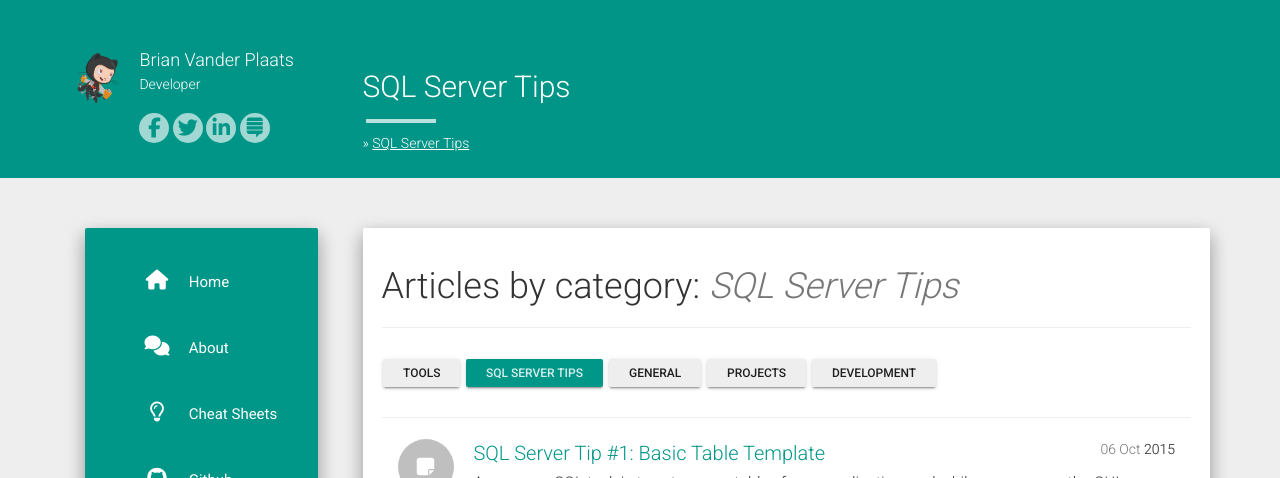
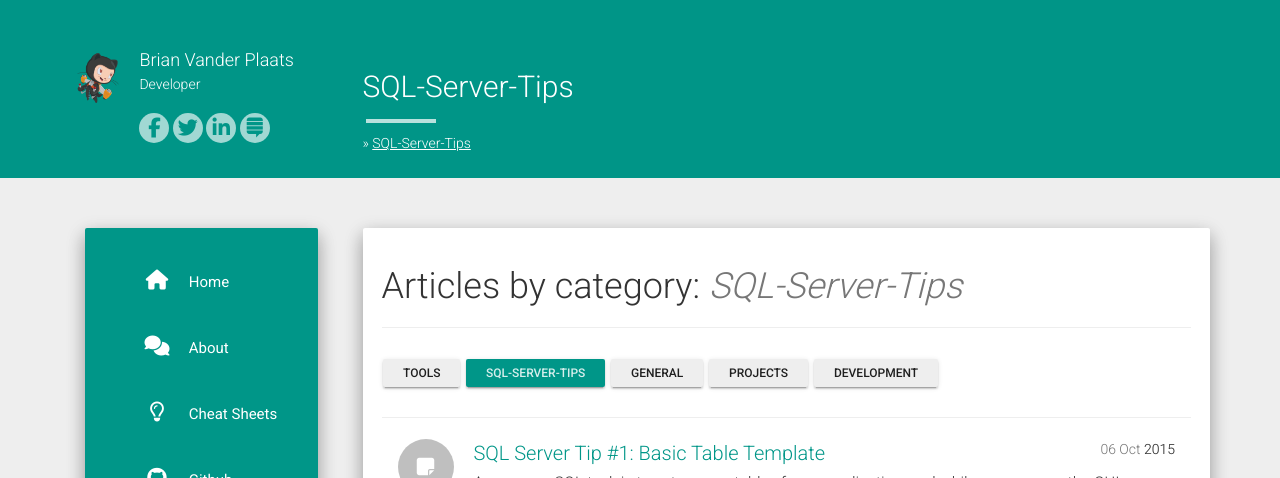
Before and after one commit to brianvp/brianvp.github.com, a Jekyll site: the page built from category/sql-server-tips.md, in a window 1280 px wide. Shown: the top 478 px of the page. Built offline with Jekyll 4.4.1, drawn with Linux system fonts in a browser that asks for light colours; nearby versions of some CDN libraries.

```diff
--- a/category/sql-server-tips.md
+++ b/category/sql-server-tips.md
@@ -1,6 +1,6 @@
 ---
 layout: posts_by_category
-categories: SQL Server Tips
-title: SQL Server Tips
-permalink: /category/sql-server-tips
+categories: SQL-Server-Tips
+title: SQL-Server-Tips
+permalink: /category/SQL-Server-Tips
 ---
```
Also changed, not shown: _posts/2015-10-06-sql-server-tip-1-basic-table-template.md (+1 -1 lines).
